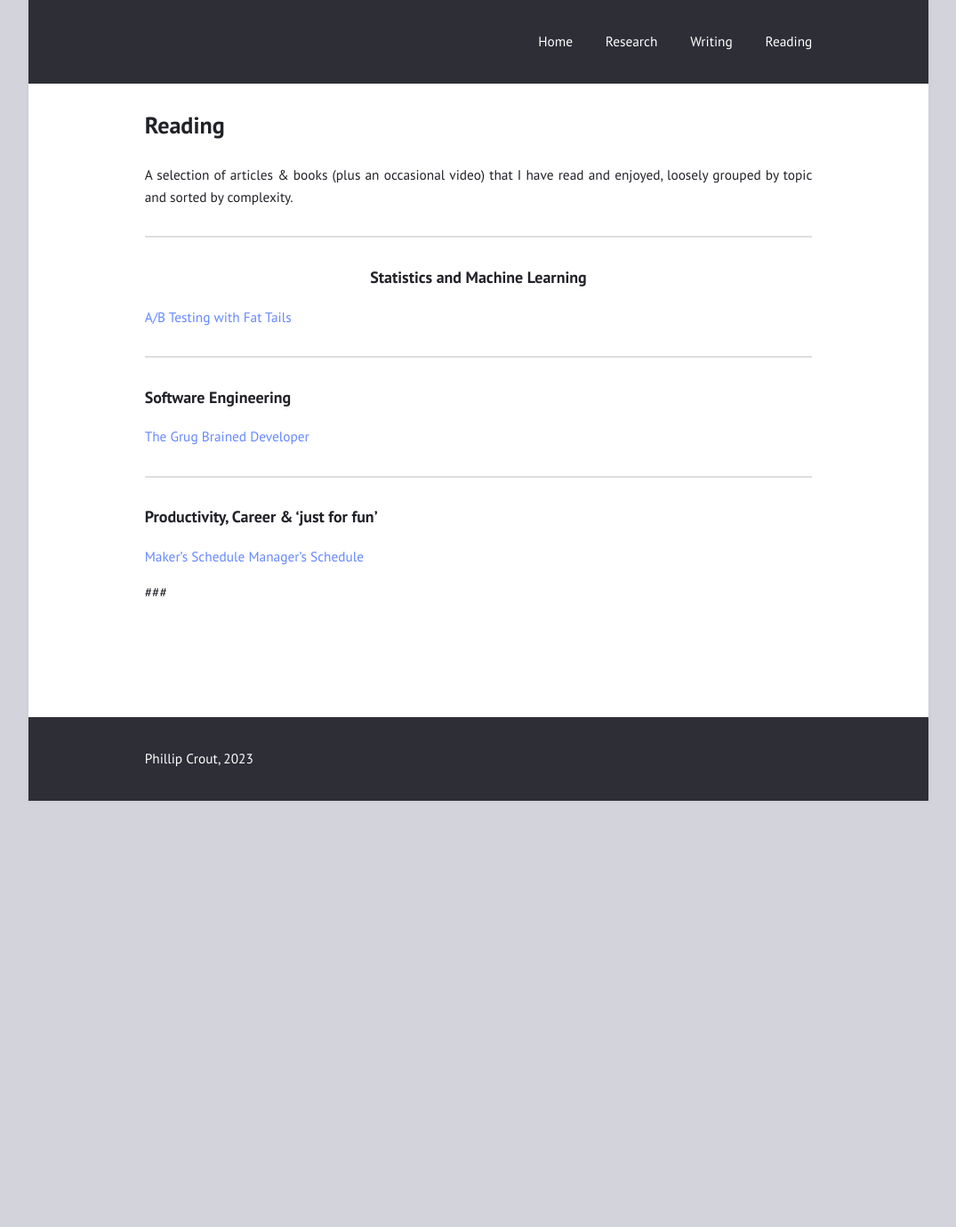
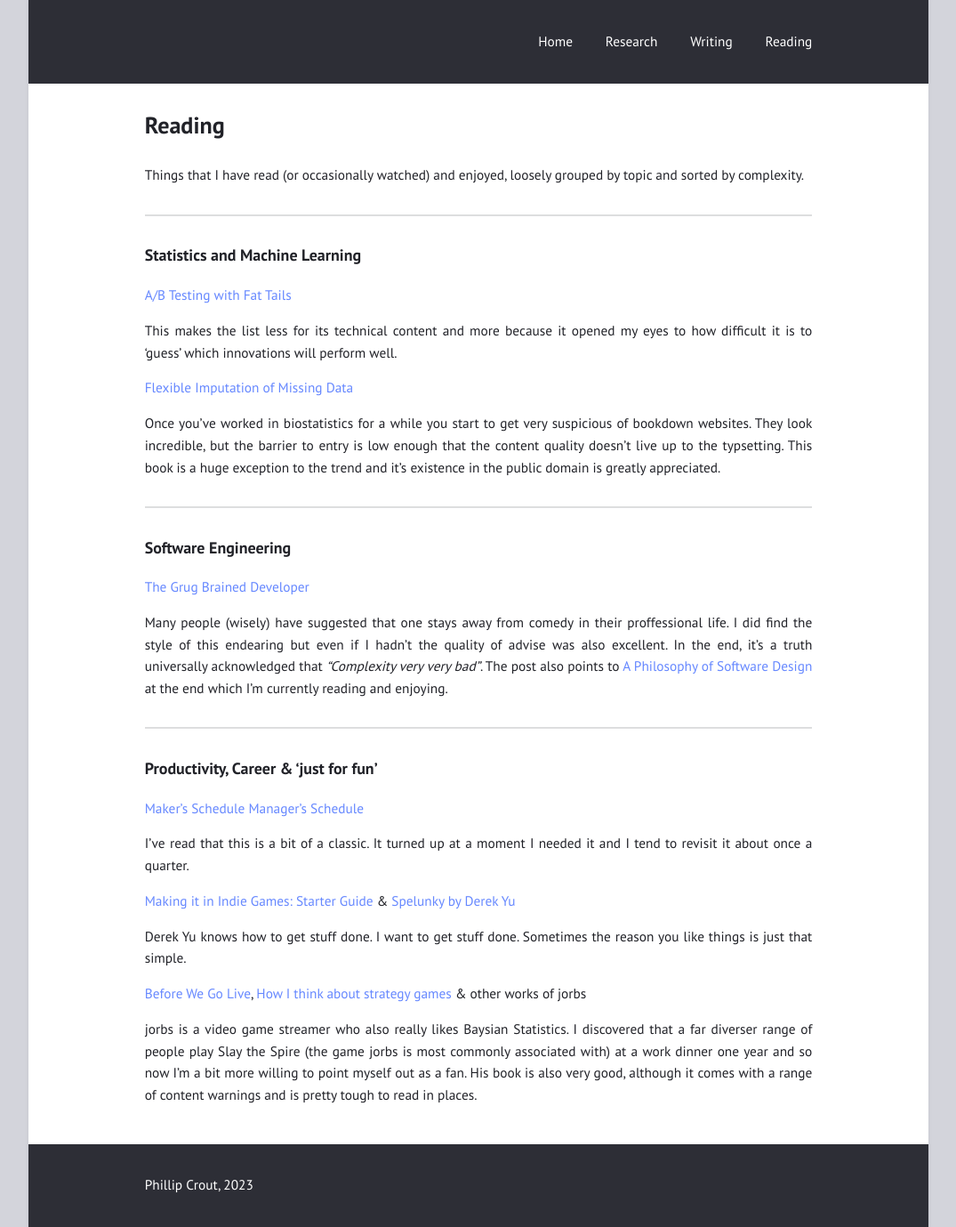
Before and after one commit to phillipcrout/phillipcrout.github.io, a Jekyll site: the page built from reading.md, in a window 1280 px wide. Shown: the whole page at 89% size, without its empty margins (102-1177 px from the left). Built offline with Jekyll 4.4.1, drawn with Linux system fonts in a browser that asks for light colours; before the commit the page ends 900 px from its top, so only the background shows below that.

Commit message:
bulking out reading

```diff
--- a/reading.md
+++ b/reading.md
@@ -4,13 +4,19 @@ permalink: "/reading/"
 layout: page
 ---
 
-A selection of articles & books (plus an occasional video) that I have read and enjoyed, loosely grouped by topic and sorted by complexity.
+Things that I have read (or occasionally watched) and enjoyed, loosely grouped by topic and sorted by complexity.
 
 ---
 
-<h3 style="text-align: center;">Statistics and Machine Learning</h3>
+### Statistics and Machine Learning
 
 [A/B Testing with Fat Tails](https://eduardomazevedo.github.io/papers/azevedo-et-al-ab.pdf)
+
+This makes the list less for its technical content and more because it opened my eyes to how difficult it is to 'guess' which innovations will perform well.
+
+[Flexible Imputation of Missing Data](https://stefvanbuuren.name/fimd/sec-MCAR.html)
+
+Once you've worked in biostatistics for a while you start to get very suspicious of bookdown websites. They look incredible, but the barrier to entry is low enough that the content quality doesn't live up to the typsetting. This book is a huge exception to the trend and it's existence in the public domain is greatly appreciated.
 
 ---
 
@@ -18,10 +24,20 @@ A selection of articles & books (plus an occasional video) that I have read and
 
 [The Grug Brained Developer](https://grugbrain.dev/)
 
+Many people (wisely) have suggested that one stays away from comedy in their proffessional life. I did find the style of this endearing but even if I hadn't the quality of advise was also excellent. In the end, it's a truth universally acknowledged that _"Complexity very very bad"_. The post also points to [A Philosophy of Software Design](https://www.goodreads.com/en/book/show/39996759-a-philosophy-of-software-design) at the end which I'm currently reading and enjoying.
+
 ---
 
 ### Productivity, Career & 'just for fun'
 
 [Maker's Schedule Manager's Schedule](http://www.paulgraham.com/makersschedule.html)
 
-###
+I've read that this is a bit of a classic. It turned up at a moment I needed it and I tend to revisit it about once a quarter.
+
+[Making it in Indie Games: Starter Guide](https://makegames.tumblr.com/post/44181247500/making-it-in-indie-games-starter-guide) & [Spelunky by Derek Yu](https://bossfightbooks.com/products/spelunky-by-derek-yu)
+
+Derek Yu knows how to get stuff done. I want to get stuff done. Sometimes the reason you like things is just that simple.
+
+[Before We Go Live](https://www.amazon.co.uk/Before-We-Live-Navigating-Entertainment/dp/1739285905), [How I think about strategy games](https://www.youtube.com/watch?v=76ugXvigqLE&list=PLesIE_v8rF219O7UaVnFZY8l4AxzlbbWU&index=85) & other works of jorbs
+
+jorbs is a video game streamer who also really likes Baysian Statistics. I discovered that a far diverser range of people play Slay the Spire (the game jorbs is most commonly associated with) at a work dinner one year and so now I'm a bit more willing to point myself out as a fan. His book is also very good, although it comes with a range of content warnings and is pretty tough to read in places.
```
